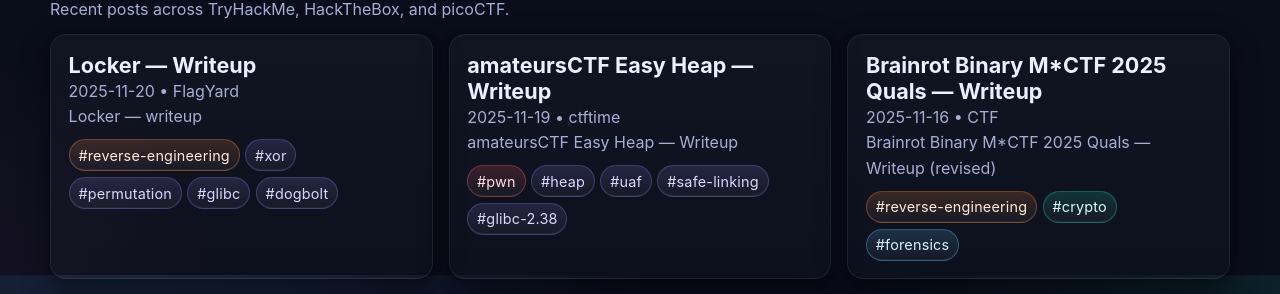
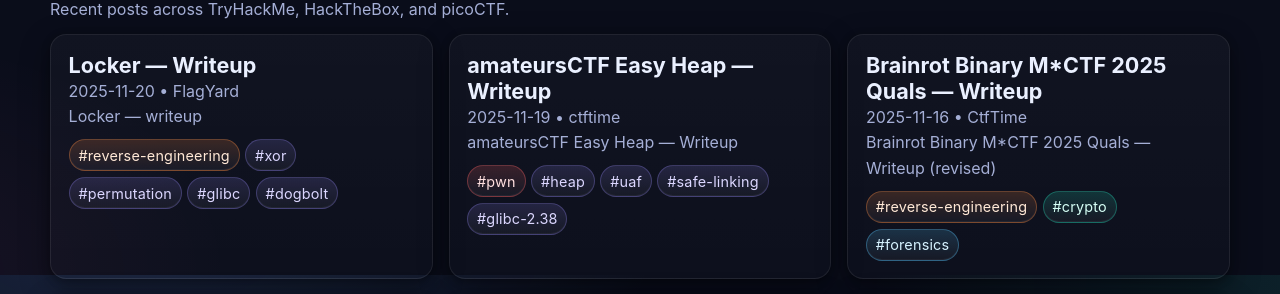
Before and after one commit to 0xAstaaa/0xAstaaa.github.io, a Jekyll site: the page built from index.html, in a window 1280 px wide and 900 px high, scrolled down 472 px. Shown: the part 153-447 px from the top of the window. Built offline with Jekyll 4.4.1, drawn with Linux system fonts in a browser that asks for light colours.

Commit message:
Update categories in Brainrot Binary writeup

```diff
--- a/_writeups/2025-11-16-CtfTime-Brainrot-Binary.md
+++ b/_writeups/2025-11-16-CtfTime-Brainrot-Binary.md
@@ -2,7 +2,7 @@
 title: "Brainrot Binary  M*CTF 2025 Quals — Writeup"
 date: 2025-11-16
 categories:
-  - CTF
+  - CtfTime
 tags:
   - reverse-engineering
   - crypto
```
